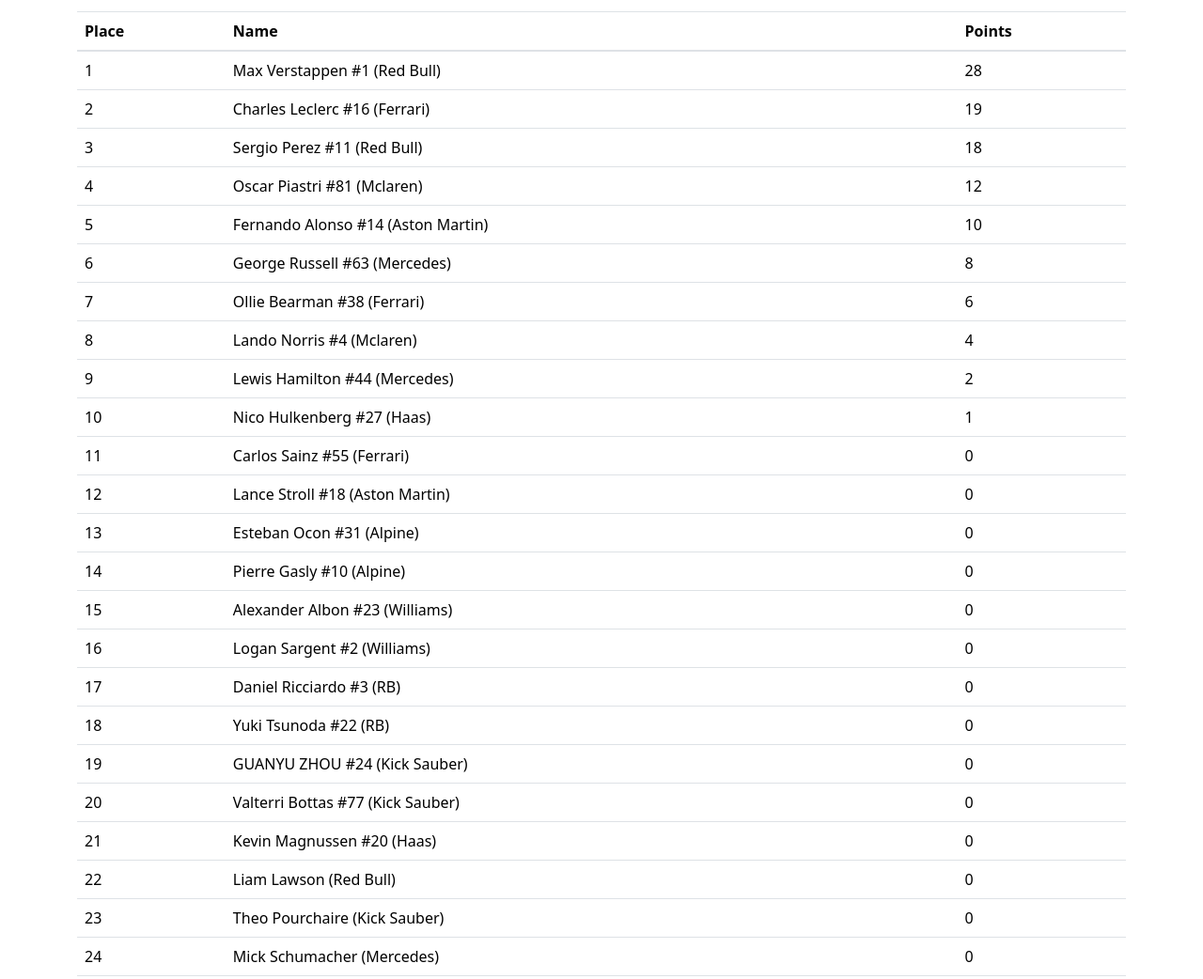
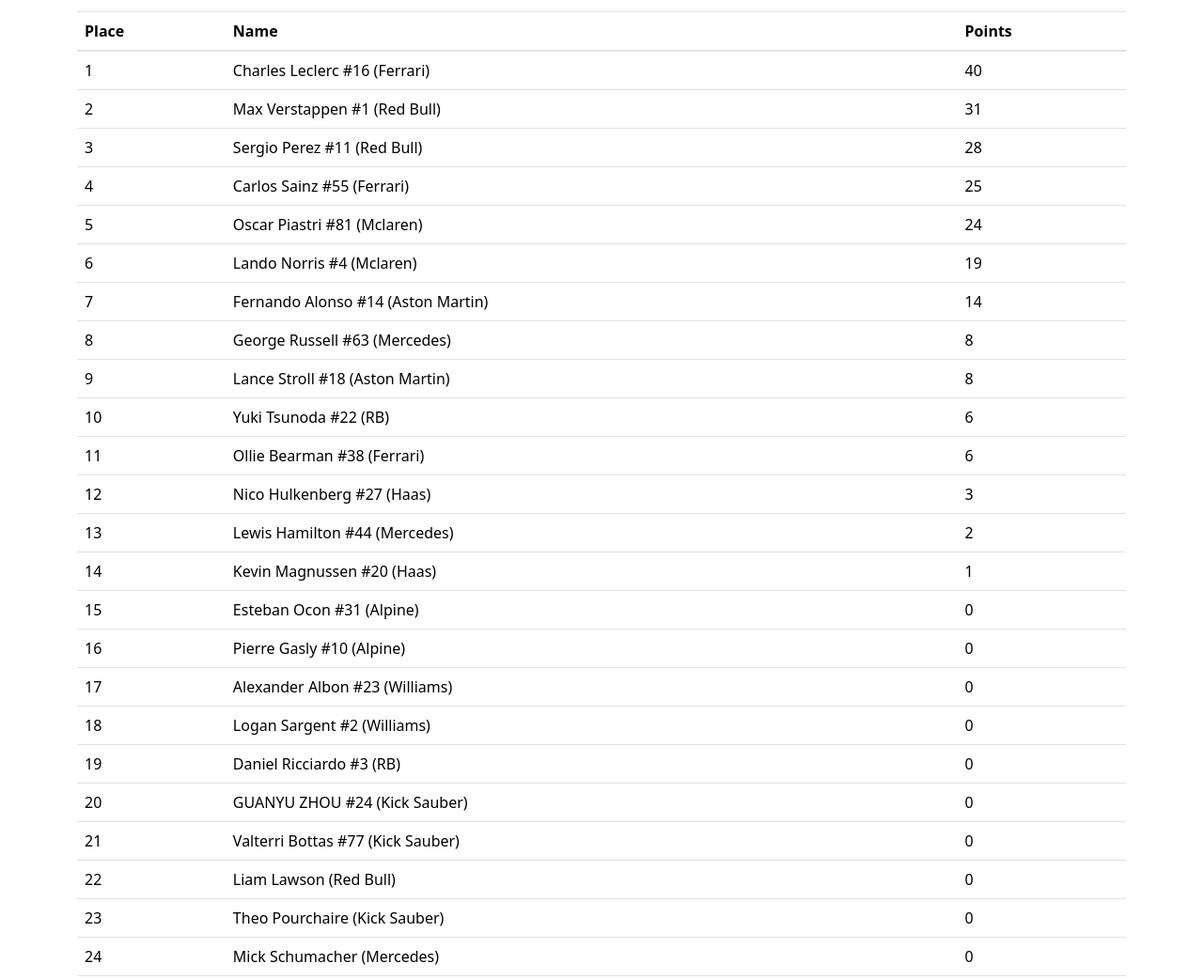
Before and after one commit to f1fantasy/f1fantasy, a plain HTML site: page index.html in a window 1280 px wide. Shown: the part 1760-2802 px from the top of the page at 94% size. Drawn offline with nearby package versions, Linux system fonts and the light colour scheme; a web font is replaced by a local one.

Commit message:
Add files via upload

```diff
--- a/index.html
+++ b/index.html
@@ -444,26 +444,26 @@
 <script>
   // Sample data for leaderboard (you can replace this with your own data)
   const leaderboardData = [
-    { name: 'Max Verstappen #1 (Red Bull)', points: 28 },
-    { name: 'Sergio Perez #11 (Red Bull)', points: 18 },
+    { name: 'Max Verstappen #1 (Red Bull)', points: 31 },
+    { name: 'Sergio Perez #11 (Red Bull)', points: 28 },
     { name: 'Lewis Hamilton #44 (Mercedes)', points: 2 },
     { name: 'George Russell #63 (Mercedes)', points: 8 },
-    { name: 'Charles Leclerc #16 (Ferrari)', points: 19 },
-    { name: 'Carlos Sainz #55 (Ferrari)', points: 0 },
-    { name: 'Lando Norris #4 (Mclaren)', points: 4 },
-    { name: 'Oscar Piastri #81 (Mclaren)', points: 12 },
-    { name: 'Fernando Alonso #14 (Aston Martin)', points: 10 },
-    { name: 'Lance Stroll #18 (Aston Martin)', points: 0 },
+    { name: 'Charles Leclerc #16 (Ferrari)', points: 40 },
+    { name: 'Carlos Sainz #55 (Ferrari)', points: 25 },
+    { name: 'Lando Norris #4 (Mclaren)', points: 19 },
+    { name: 'Oscar Piastri #81 (Mclaren)', points: 24 },
+    { name: 'Fernando Alonso #14 (Aston Martin)', points: 14 },
+    { name: 'Lance Stroll #18 (Aston Martin)', points: 8 },
     { name: 'Esteban Ocon #31 (Alpine)', points: 0 },
     { name: 'Pierre Gasly #10 (Alpine)', points: 0 },
     { name: 'Alexander Albon #23 (Williams)', points: 0 },
     { name: 'Logan Sargent #2 (Williams)', points: 0 },
     { name: 'Daniel Ricciardo #3 (RB)', points: 0 },
-    { name: 'Yuki Tsunoda #22 (RB)', points: 0 },
+    { name: 'Yuki Tsunoda #22 (RB)', points: 6 },
     { name: 'GUANYU ZHOU #24 (Kick Sauber)', points: 0 },
     { name: 'Valterri Bottas #77 (Kick Sauber)', points: 0 },
-    { name: 'Kevin Magnussen #20 (Haas)', points: 0 },
-    { name: 'Nico Hulkenberg #27 (Haas)', points: 1 },
+    { name: 'Kevin Magnussen #20 (Haas)', points: 1 },
+    { name: 'Nico Hulkenberg #27 (Haas)', points: 3 },
     { name: 'Ollie Bearman #38 (Ferrari)', points: 6 },
     { name: 'Liam Lawson (Red Bull)', points: 0 },
     { name: 'Theo Pourchaire (Kick Sauber)', points: 0 },
```
